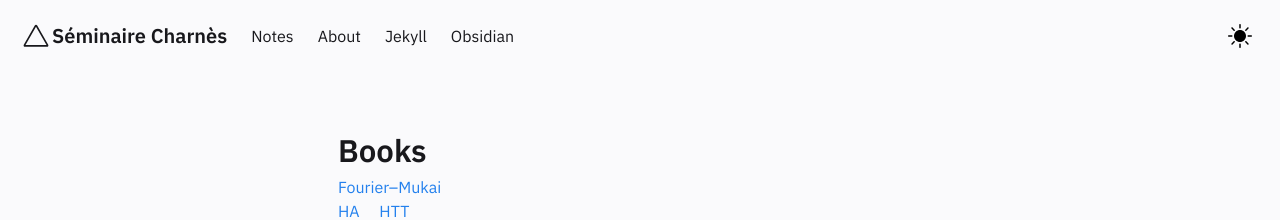
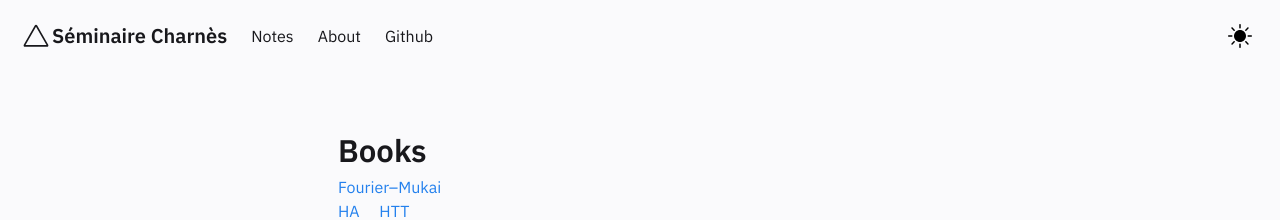
Before and after one commit to runxg/runxg.github.io, a Jekyll site: the page built from pages/index.md, in a window 1280 px wide. Shown: the top 220 px of the page. Built offline with Jekyll 4.4.1, drawn with Linux system fonts in a browser that asks for light colours.

Commit message:
Update Header.html

```diff
--- a/_includes/Header.html
+++ b/_includes/Header.html
@@ -61,12 +61,10 @@
         <a href="../notes/about"  class="navbar-item">
           About
         </a>
-        <a href="https://jekyllrb.com/" target="_blank"  class="navbar-item">
-          Jekyll
+        <a href="https://github.com/runxg/runxg.github.io" target="_blank"  class="navbar-item">
+          Github
         </a>
-        <a href="https://obsidian.md/"  target="_blank" class="navbar-item">
-          Obsidian
-        </a>
+
       </div>
       <div class="navbar-end is-hidden-mobile" onclick="modeSwitcher()" >
         <div class="navbar-item">
```
